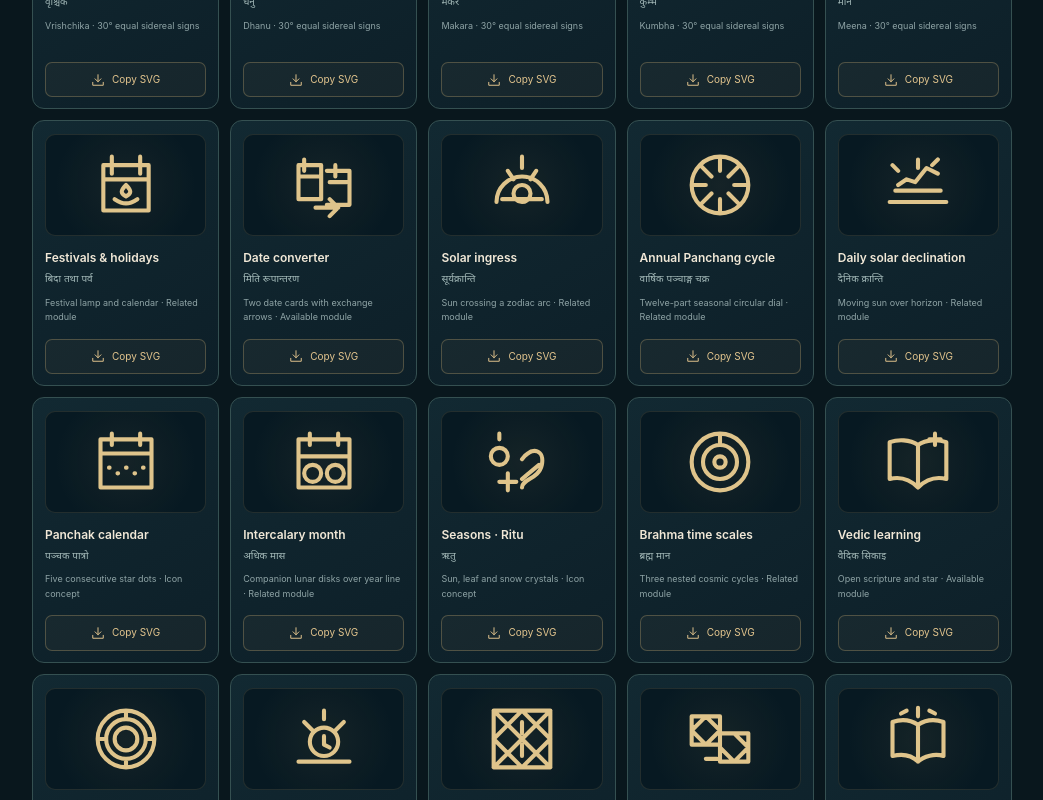
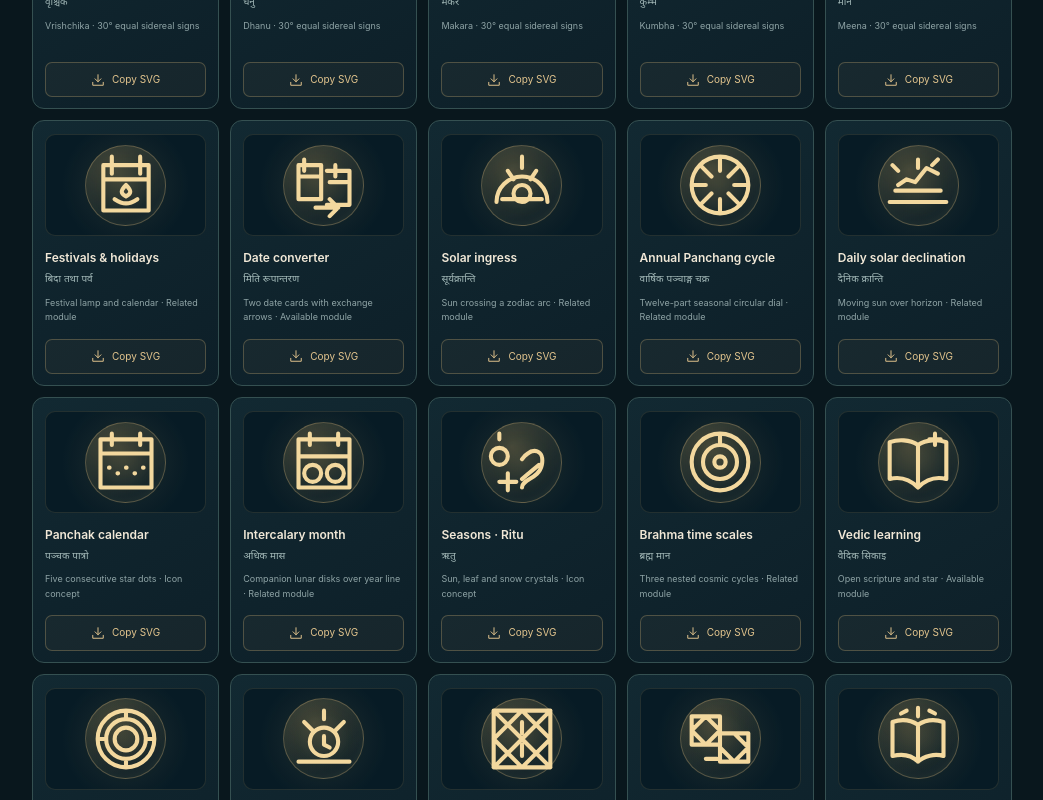
Before and after one commit to gsmktm/worldpatro, a Next.js app: page /app/symbols in a window 1280 px wide. Shown: the part 4400-5200 px from the top of the page, without its empty margins (236-1279 px from the left). Built offline with nearby package versions, Linux system fonts and the light colour scheme.

Commit message:
style(atlas): harmonize the new 41 Vedic pictograms with premium gold medallion cards

```diff
--- a/src/app/styles/icon-atlas.css
+++ b/src/app/styles/icon-atlas.css
@@ -1,4 +1,4 @@
-/* Original World Patro visual identity: 78 cross-cultural SVG icons, without font or third-party artwork. */
+/* Original World Patro visual identity: 119 cross-cultural SVG icons, without font or third-party artwork. */
 .atlas{display:grid;gap:20px;--atlas-gold:#deb976;--atlas-line:#344e4e}
 .atlas-hero{position:relative;overflow:hidden;display:grid;grid-template-columns:minmax(0,1.45fr) minmax(190px,.55fr);align-items:center;min-height:270px;padding:34px 37px;border:1px solid #b9a06a55;border-radius:19px;background:radial-gradient(circle at 78% 40%,#c49e4f24,transparent 45%),linear-gradient(115deg,#101e2a,#143038)}
 .atlas-hero h1{font:400 clamp(32px,3.8vw,54px)/1.12 Georgia,serif;letter-spacing:-.035em;color:#f2e1c0;margin:14px 0}
@@ -51,3 +51,9 @@
 @media(max-width:610px){.atlas{gap:16px}.atlas-hero{padding:25px 19px;min-height:auto}.atlas-hero h1{font-size:35px}.atlas-summary span{padding:5px 9px}.atlas-toolbar{flex-wrap:wrap}.atlas-toolbar label{width:100%;flex:none}.atlas-toolbar>a{padding:9px 12px}.atlas-content-title h2{font-size:23px}.atlas-grid{grid-template-columns:repeat(2,minmax(0,1fr));gap:8px}.atlas-card{padding:8px}.atlas-card-art{min-height:88px}.atlas-card-art svg{width:56px}.atlas-card-heading{margin-top:9px}.atlas-card-heading strong{font-size:11px}.atlas-card p{font-size:8px;min-height:26px}.atlas-boundary{padding:17px 14px}}
 @media(max-width:350px){.atlas-grid{grid-template-columns:1fr}.atlas-card-art{min-height:80px}}
 @media(prefers-reduced-motion:reduce){.atlas-card{transition:none}}
+
+/* Expanded Vedic icon family uses distinct WorldPatro medallion frames. */
+.atlas-card-vedic .atlas-card-art{position:relative;isolation:isolate;border-radius:10px;background:radial-gradient(circle,#bba06121,transparent 68%),#071b25}
+.atlas-card-vedic .atlas-card-art:before{content:"";width:79px;height:79px;position:absolute;border:1px solid #bda47266;border-radius:50%;background:radial-gradient(circle at 38% 30%,#d5ad6340,transparent 70%);z-index:-1;box-shadow:inset 0 0 18px #e8c88619}
+.atlas-card-vedic .atlas-card-art svg{position:relative;color:#f3d89e}
+@media(max-width:610px){.atlas-card-vedic .atlas-card-art:before{width:68px;height:68px}}
```
